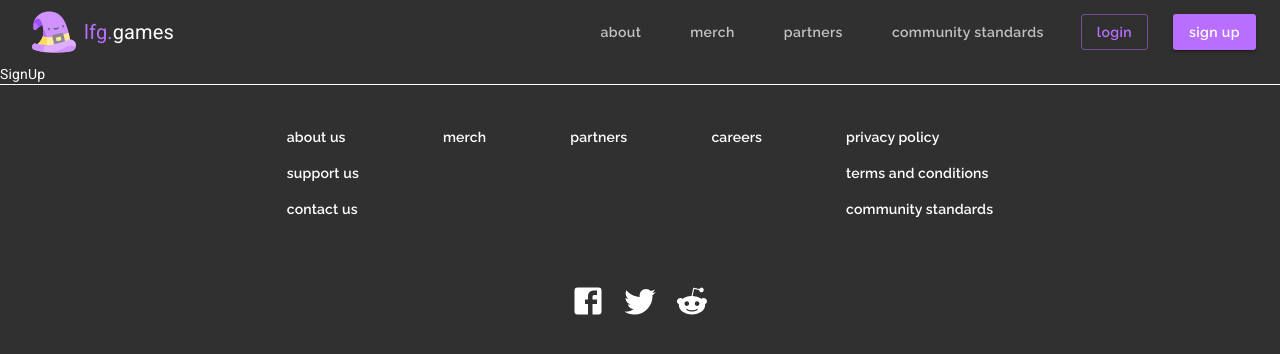
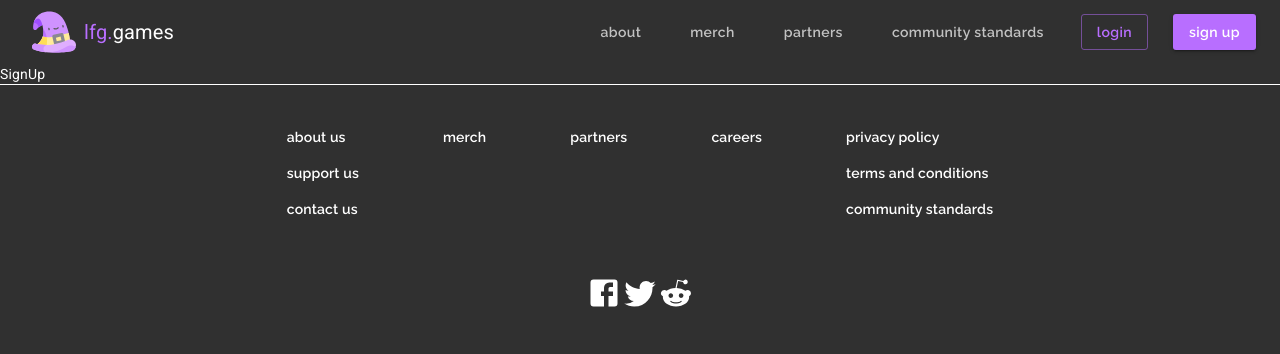
Before and after one commit to MarkTallentire/lfg, a React (Create React App) app: page /register in a window 1280 px wide. Shown: the top 354 px of the page. Built offline with nearby package versions, Linux system fonts and the light colour scheme.

Commit message:
Resolved bug with social container in footer

```diff
--- a/src/components/ui/Footer.js
+++ b/src/components/ui/Footer.js
@@ -25,7 +25,6 @@ const useStyles = makeStyles((theme) => ({
   },
   social: {
     height: "1em",
-    width: "1em",
     textDecoration: "none",
     color: theme.palette.text.primary,
     [theme.breakpoints.up("sm")]: {
@@ -150,7 +149,6 @@ const Footer = (props) => {
         container
         justify="center"
         alignItems="center"
-        spacing={2}
         className={classes.socialContainer}
       >
         <Grid
```
